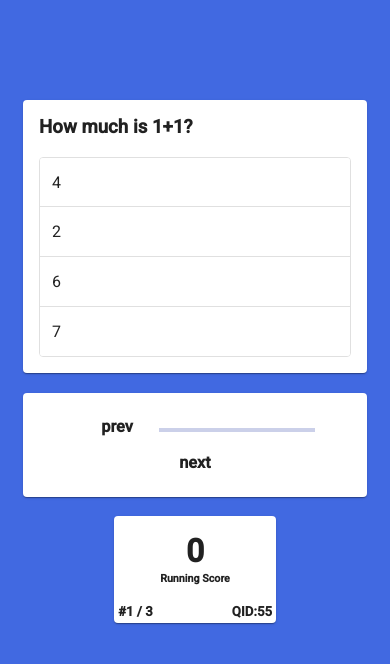
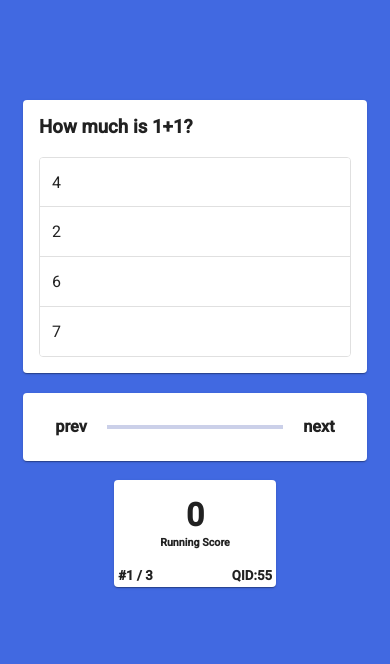
Before and after one commit to R-BRMN/hermes-site, an Angular app: page / in a window 390 px wide. Shown: the top 664 px of the page. Built offline with nearby package versions, Linux system fonts and the light colour scheme.

Commit message:
built for mobile

```diff
--- a/src/app/progress/progress.component.css
+++ b/src/app/progress/progress.component.css
@@ -1,12 +1,16 @@
 mat-card {
     margin-top: 20px;
-    max-width: 770px;
-    max-width: 80%
+    max-width: 80%;
+    min-width: 40%;
+    display: flex;
+    justify-content: space-around;
+    align-items: center;
+    width: 80vw;
 }
 mat-progress-bar {
-    max-width: 600px;
-    width: 50%;
-    display: inline-block;
+    min-width: 50%;
+    max-width: 100%;
+    flex-grow: 1;
 }
 button {
     display: inline-block;
@@ -15,10 +19,12 @@ h3 {
     margin: 0px;
 }
 #next {
-    margin-left:10px;
-    margin-right:10px;
+    padding-right: 0px;
+    padding-left: 0px;
+    margin-left: 4px;
 }
 #prev {
-    margin-right:10px;
-    margin-left:10px;
+    padding-right: 0px;
+    padding-left: 0px;
+    margin-right: 4px;
 }
```
Also changed, not shown: 6 other files (tests, documents, lock files or other folders).
